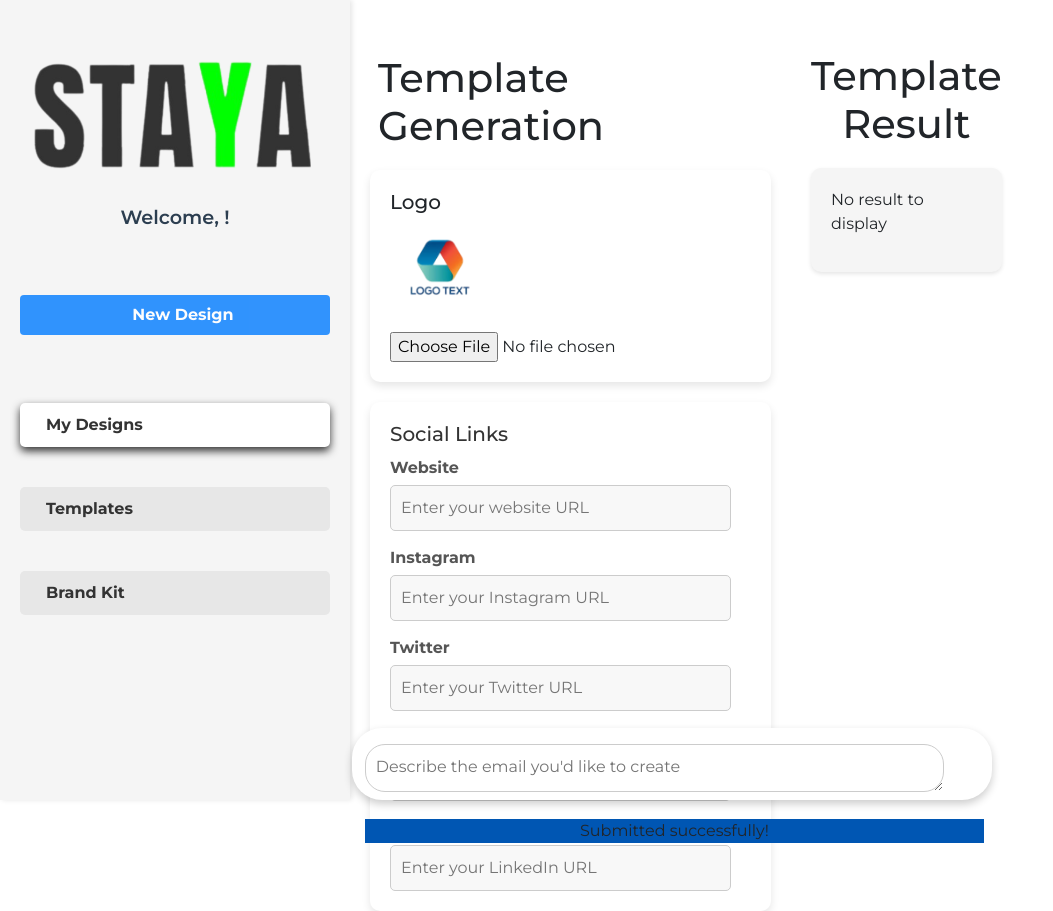
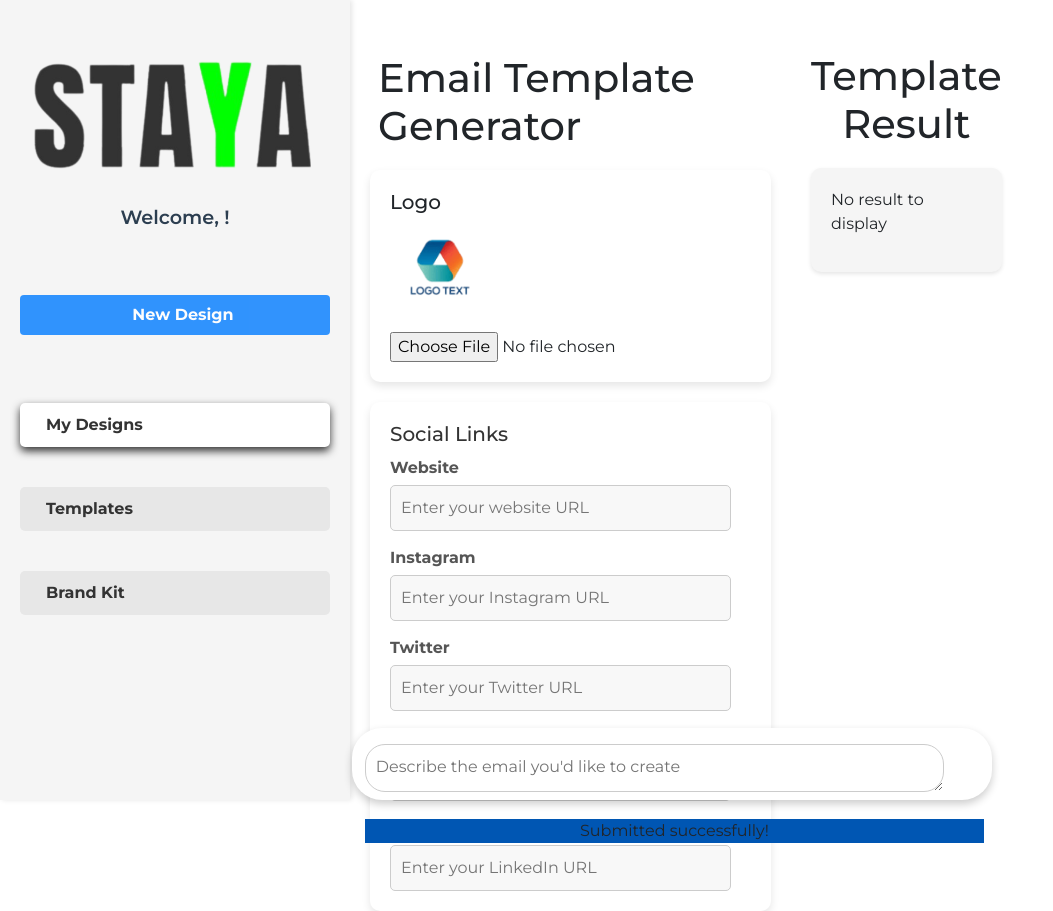
Before and after one commit to Salman1205/Email-template-generator-app, a React (Create React App) app: page /profile/template-generation in a window 1280 px wide. Shown: the whole page, without its empty margins (0-1053 px from the left). Built offline with nearby package versions, Linux system fonts and the light colour scheme; some icons are missing.

Commit message:
Text font improvements

```diff
--- a/src/Pages/TemplateGeneration.jsx
+++ b/src/Pages/TemplateGeneration.jsx
@@ -175,7 +175,7 @@
                 <button className="profile_page-menu-toggle-outer" onClick={toggleMenu}>
                     <i className="fa-solid fa-bars"></i>
                 </button>
-                <h1 style={{ marginLeft: "0.5rem" }}>Template Generation</h1>
+                <h1 style={{ marginLeft: "0.5rem" }}>Email Template Generator</h1>
                 <form id="brand-kit-form" onSubmit={handleSubmit}>
                     <div className="profile_page-form-section">
                         <label htmlFor="logo"><h5>Logo</h5></label>
```
Also changed, not shown: src/Media/dummy.png.
